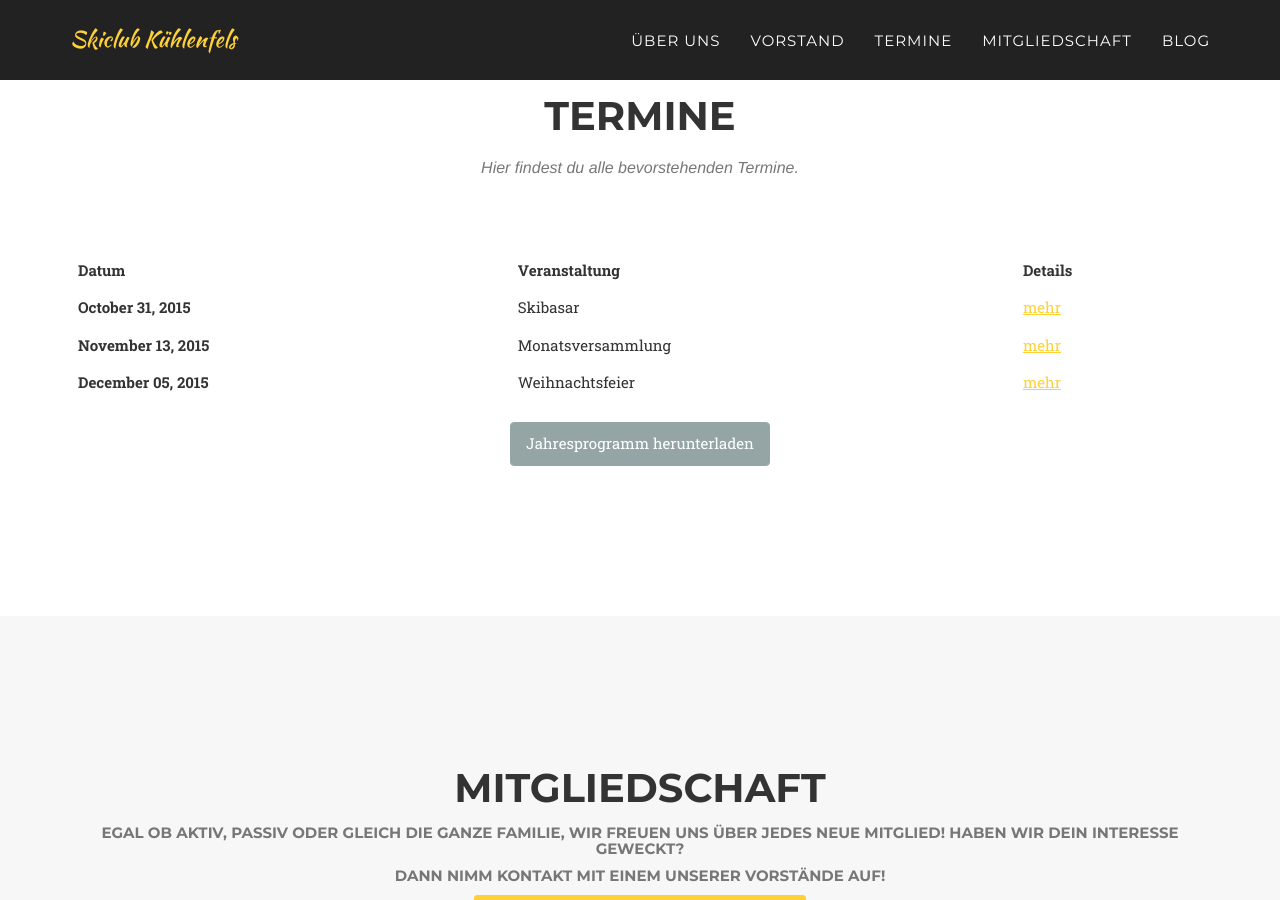
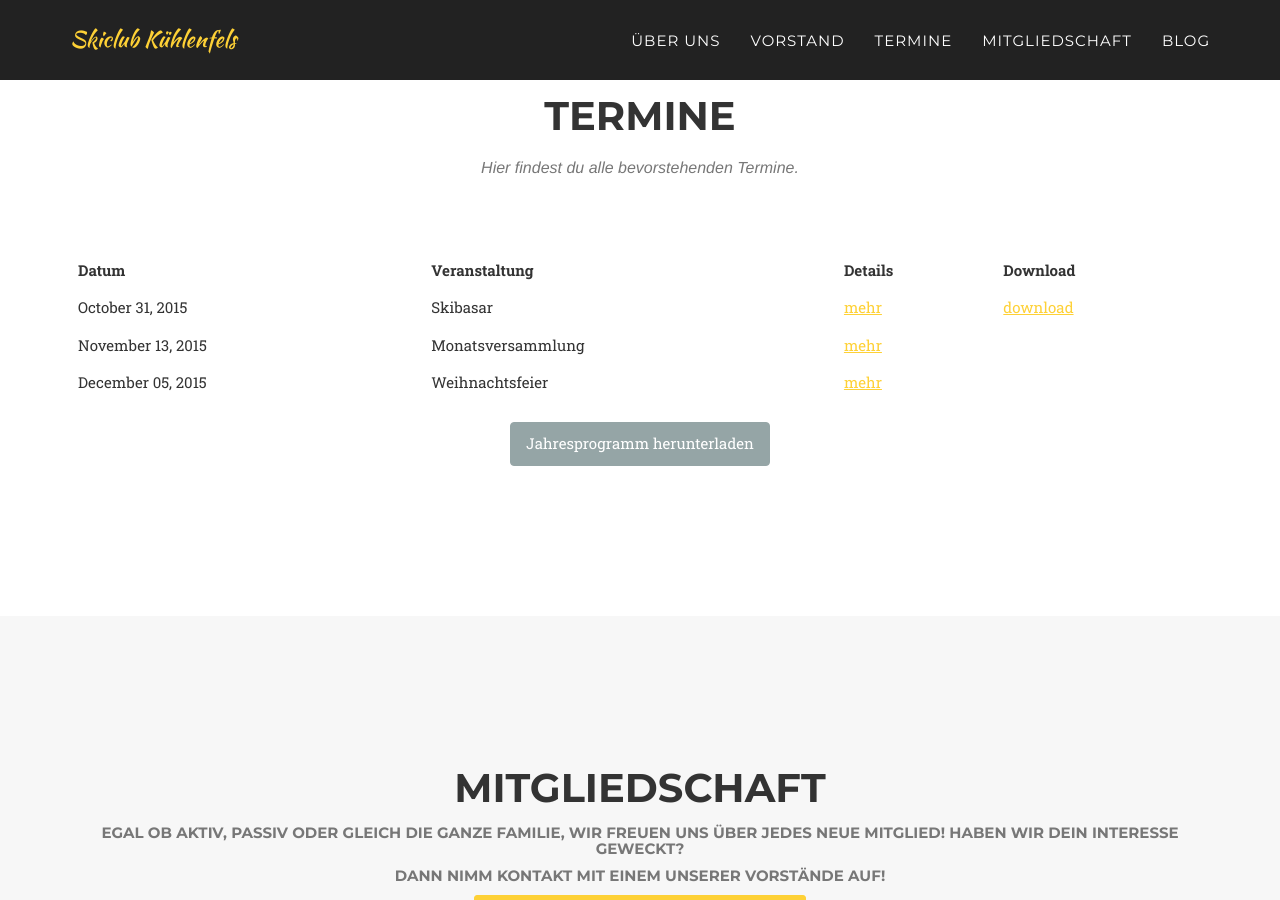
Before and after one commit to ChrisBr/skiclub, a Jekyll site: the page built from _posts/2015-10-31-skibasar.markdown, in a window 1280 px wide and 900 px high, scrolled down 2348 px. Built offline with Jekyll 4.4.1, drawn with Linux system fonts in a browser that asks for light colours; some web fonts are replaced.

Commit message:
Add download feature to event table

```diff
--- a/_includes/events.html
+++ b/_includes/events.html
@@ -17,18 +17,26 @@
                         <th>Datum</th>
                         <th>Veranstaltung</th>
                         <th>Details</th>
+                        <th>Download</th>
                     </tr>
                     </thead>
                     <tbody>
                     {% for event in site.posts reversed %}
                         {% if event.category contains 'event' %}
                             <tr>
-                                <th>{{ event.date | date: '%B %d, %Y' }}</th>
+                                <td>{{ event.date | date: '%B %d, %Y' }}</td>
                                 <td>{{ event.title }}</td>
                                 <td>
                                     <a href="#eventModal{{ event.modal-id }}" data-toggle="modal">
                                         mehr
                                     </a>
+                                </td>
+                                <td>
+                                    {% if event.pdf %}
+                                    <a href="data/{{ event.pdf }}">
+                                        download
+                                    </a>
+                                    {% endif %}
                                 </td>
                             </tr>
                         {% endif %}
--- a/_posts/2015-10-31-skibasar.markdown
+++ b/_posts/2015-10-31-skibasar.markdown
@@ -5,6 +5,7 @@ category: event
 layout: default
 modal-id: 1
 date: 2015-10-31
+pdf: Skibasar.pdf
 location: Sportheim Kühlenfels
 ---
 Annahme: Freitag 30.10.2015 von 16:00 bis 18:30 Uhr
```
Also changed, not shown: 1 other file.
